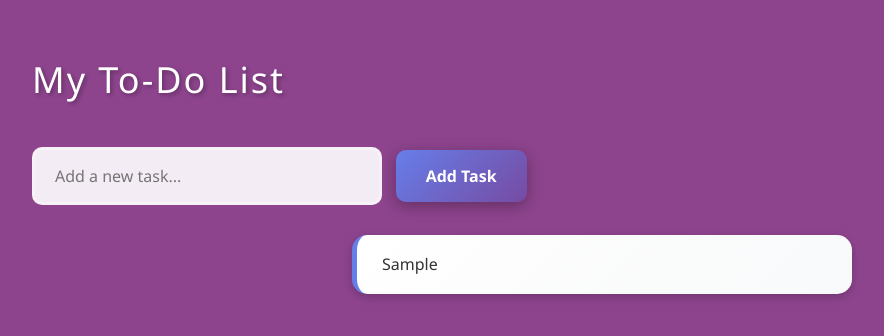
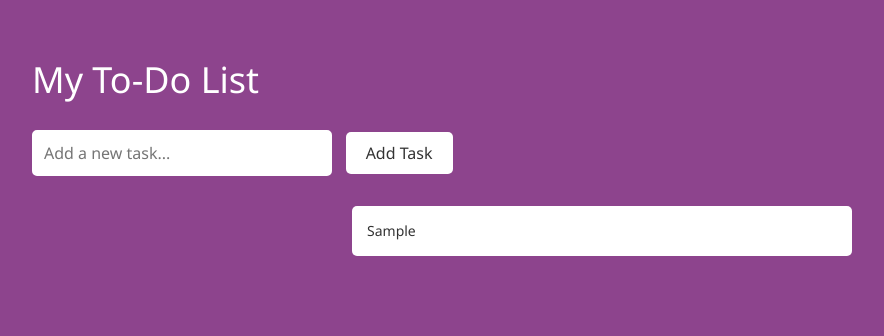
Before and after one commit to jelly1beans/todo, a plain HTML site: page index.html in a window 1280 px wide. Both pictures are taken after typing "Sample" into the empty fields and a click on the button "Add Task". Shown: the whole page, without its empty margins (38-922 px from the left). Drawn offline with nearby package versions, Linux system fonts and the light colour scheme.

Commit message:
Refactor index.html for improved layout and design
Updated styles and structure of the To-Do List app.

```diff
--- a/index.html
+++ b/index.html
@@ -9,7 +9,7 @@
         <link rel="stylesheet" href="https://maxcdn.bootstrapcdn.com/bootstrap/3.4.1/css/bootstrap.min.css">
         <script src="https://ajax.googleapis.com/ajax/libs/jquery/3.7.1/jquery.min.js"></script>
         <script src="https://maxcdn.bootstrapcdn.com/bootstrap/3.4.1/js/bootstrap.min.js"></script>
-        <style>
+       <style>
             body{
                 background: rgb(141, 68, 141);
                 margin: 0;
@@ -19,44 +19,24 @@
             }
             h1{
                 color: white;
-                text-shadow: 2px 2px 4px rgba(0,0,0,0.3);
                 margin-bottom: 30px;
-                font-size: 36px;
-                letter-spacing: 2px;
             }
             input {
-                padding: 15px 20px;
-                border: 3px solid rgba(255,255,255,0.3);
-                border-radius: 10px;
-                width: 350px;
+                padding: 10px;
+                border: 2px solid white;
+                border-radius: 5px;
+                width: 300px;
                 font-size: 16px;
-                background: rgba(255,255,255,0.9);
-                transition: 0.3s;
             }
-            input:focus{
-                outline: none;
-                border-color: #fff;
-                background: #fff;
-                transform: scale(1.02);
-            }
+            input:focus{outline: none;}
             button{
-                padding: 15px 30px;
-                margin-top: 20px;
+                padding: 10px 20px;
                 margin-left: 10px;
                 border: none;
-                border-radius: 10px;
-                background: linear-gradient(135deg, #667eea, #764ba2);
-                color: white;
+                border-radius: 5px;
+                background: white;
                 font-size: 16px;
-                font-weight: bold;
                 cursor: pointer;
-                box-shadow: 0 4px 15px rgba(0,0,0,0.3);
-                transition: all 0.3s;
-            }
-            button:hover{
-                background: linear-gradient(135deg, #764ba2, #667eea);
-                transform: translateY(-3px);
-                box-shadow: 0 6px 20px rgba(0,0,0,0.4);
             }
             ul{
                 list-style: none;
@@ -67,22 +47,11 @@
                 margin-right: auto;
             }
             li{
-                background: linear-gradient(135deg, #fff, #f8f9fa);
-                padding: 18px 25px;
-                margin: 12px 0;
-                border-radius: 15px;
+                background: white;
+                padding: 15px;
+                margin: 10px 0;
+                border-radius: 5px;
                 cursor: pointer;
-                box-shadow: 0 3px 10px rgba(0,0,0,0.2);
-                transition: all 0.3s;
-                border-left: 5px solid #667eea;
-                font-size: 16px;
-                position: relative;
-            }
-            li:hover{
-                background: linear-gradient(135deg, #ffe6e6, #fff0f0);
-                transform: translateX(10px) scale(1.02);
-                box-shadow: 0 5px 15px rgba(0,0,0,0.3);
-                border-left-color: #e74c3c;
             }
         </style>
     </head>
```
